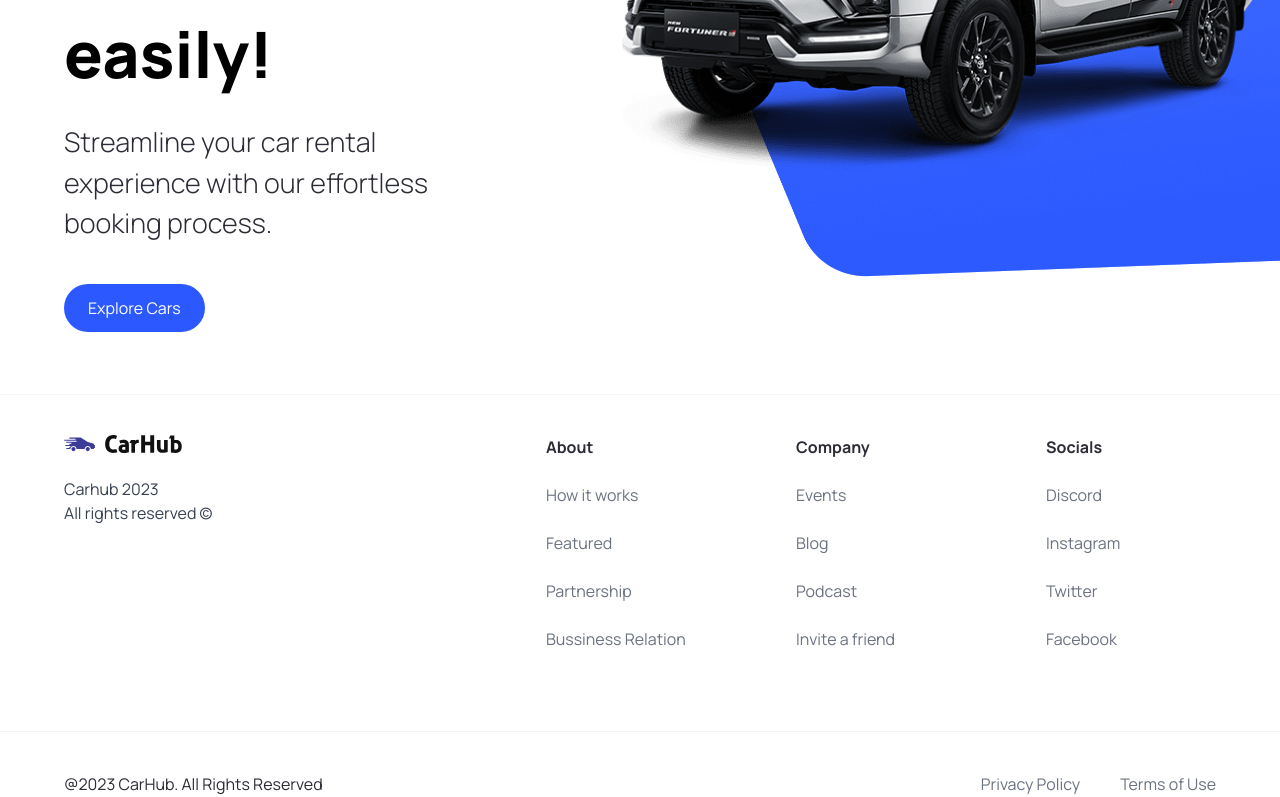
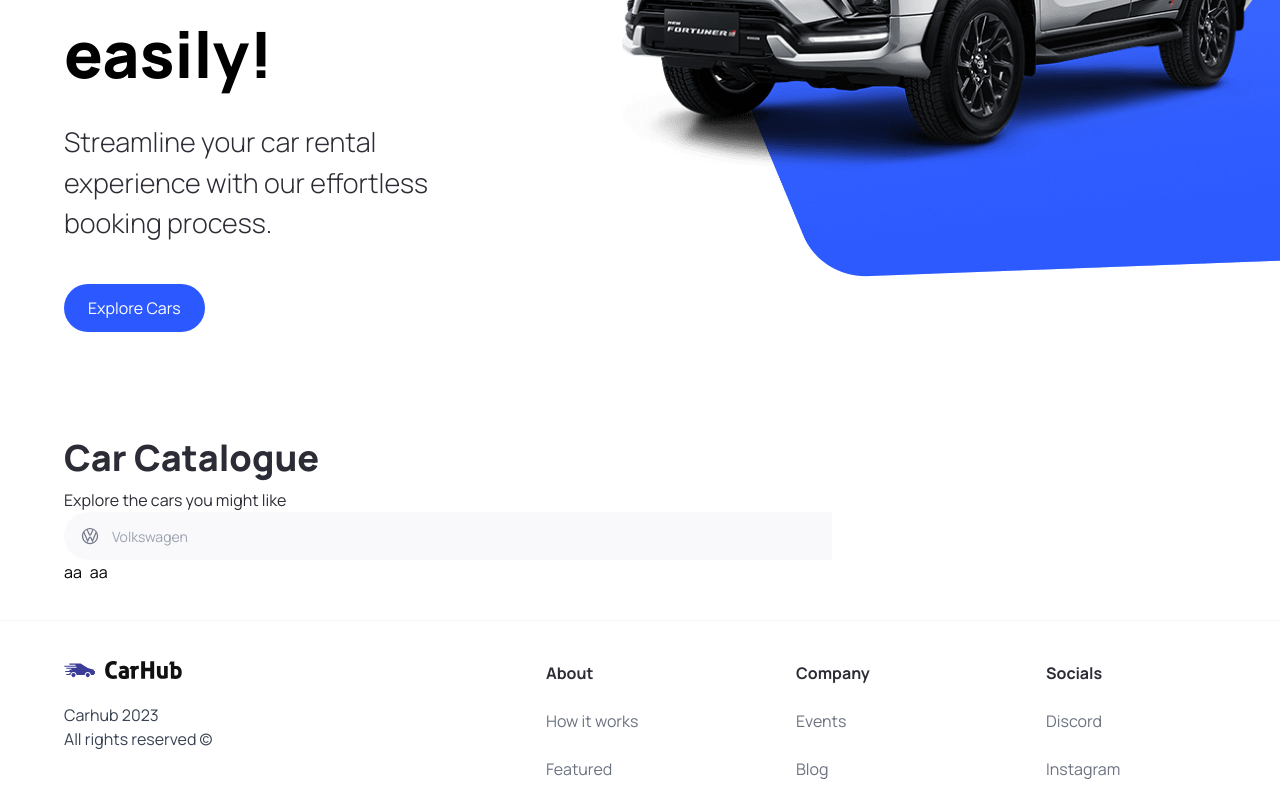
Before and after one commit to ferhatergun/car_showcase_Next.js14, a Next.js app: page / in a window 1280 px wide. Shown: the part 426-1223 px from the top of the page. Built offline with nearby package versions, Linux system fonts and the light colour scheme.

Commit message:
search ınputu yapıldı

```diff
--- a/app/page.tsx
+++ b/app/page.tsx
@@ -1,9 +1,28 @@
 import Hero from "@/components/Hero"
+import SearchBar from "@/components/SearchBar"
+import CustomFilter from "@/components/CustomFilter"
 
 export default function Home() {
   return (
     <main className="overflow-hidden">
       <Hero />
+      <div className="mt-12 padding-x padding-y
+      max-width" id="discovery">
+        <div className="home__text-container">
+          <h1 className="text-4xl
+          font-extrabold">
+            Car Catalogue
+          </h1>
+          <p>Explore the cars you might like</p>
+        </div>
+        <div className="home__fiters">
+          <SearchBar />
+          <div className="home__filter-container">
+            <CustomFilter title="fuel" />
+            <CustomFilter title="year" />
+          </div>
+        </div>
+      </div>
     </main>
   )
 }
--- /dev/null
+++ b/components/CustomFilter.tsx
@@ -0,0 +1,11 @@
+import React from 'react'
+
+const CustomFilter = () => {
+  return (
+    <div>
+      aa
+    </div>
+  )
+}
+
+export default CustomFilter
--- /dev/null
+++ b/components/SearchBar.tsx
@@ -0,0 +1,22 @@
+"use client"
+import React ,{use, useState} from 'react'
+import SearchManufacturer from './SearchManufacturer'
+
+const SearchBar = () => {
+    const [manufacturer, setManufacturer] = useState("")
+    const handleSearch = () => {
+
+    }
+  return (
+    <form className='searchbar' onSubmit={handleSearch}>
+      <div className="searchbar__item">
+        <SearchManufacturer
+        manufacturer={manufacturer}
+        setManufacturer={setManufacturer}
+        />
+      </div>
+    </form>
+  )
+}
+
+export default SearchBar
--- /dev/null
+++ b/components/SearchManufacturer.tsx
@@ -0,0 +1,74 @@
+"use client"
+import React ,{useState,Fragment}from 'react'
+import { Combobox ,Transition } from '@headlessui/react'
+import Image from 'next/image'
+import { manufacturers } from '@/constants'
+
+interface Props {
+    manufacturer:string,
+    setManufacturer:React.Dispatch<React.SetStateAction<string>>
+}
+const SearchManufacturer = ({manufacturer,setManufacturer}:Props) => {
+    const [query, setQuery] = useState("")
+
+    const filteredManufacturers =
+        query === "" ?
+        manufacturers :
+        manufacturers.filter((item)=>(item.toLowerCase().replace(/\s/g, '')
+        .includes(query.toLowerCase().replace(/\s/g, ''))))
+  return (
+    <div className='search-manufacturer'>
+      <Combobox value={manufacturer} onChange={setManufacturer}>
+        <div className='relative w-full'>
+            <Combobox.Button className="absolute top-[14px]">
+                <Image src="/car-logo.svg"
+                width={20}
+                height={20}
+                className='ml-4'
+                alt='car-logo'
+                />
+            </Combobox.Button>
+            <Combobox.Input
+            className="search-manufacturer__input"
+            placeholder='Volkswagen'
+            displayValue={(manufacturer: string) => manufacturer}
+            onChange={(e)=>setQuery(e.target.value)}
+            />
+            <Transition
+            as={Fragment}
+            leave='transition ease-in duration-100'
+            leaveFrom='opacity-100'
+            leaveTo='opacity-0'
+            afterLeave={()=>setQuery("")}
+            >
+                <Combobox.Options>
+                    { filteredManufacturers.length === 0 && query !== "" ?
+
+                            <Combobox.Option
+                            value={query}
+                            className="search-manufacturer__option"
+                            >
+                               Create "{query}"
+                            </Combobox.Option>
+                            :
+                            filteredManufacturers.map((item)=>(
+                                <Combobox.Option
+                                key={item}
+                                className={({active}) => `relative search-manufacturer__option
+                                ${active ? 'bg-primary-blue text-white' : 'text-gray-900'}`}
+                                value={item}
+                                >
+                                    {item}
+                                </Combobox.Option>
+                                ))
+
+                    }
+                </Combobox.Options>
+            </Transition>
+        </div>
+      </Combobox>
+    </div>
+  )
+}
+
+export default SearchManufacturer
```
Also changed, not shown: package.json (+5 -4 lines), 1 other file (tests, documents, lock files or other folders).
